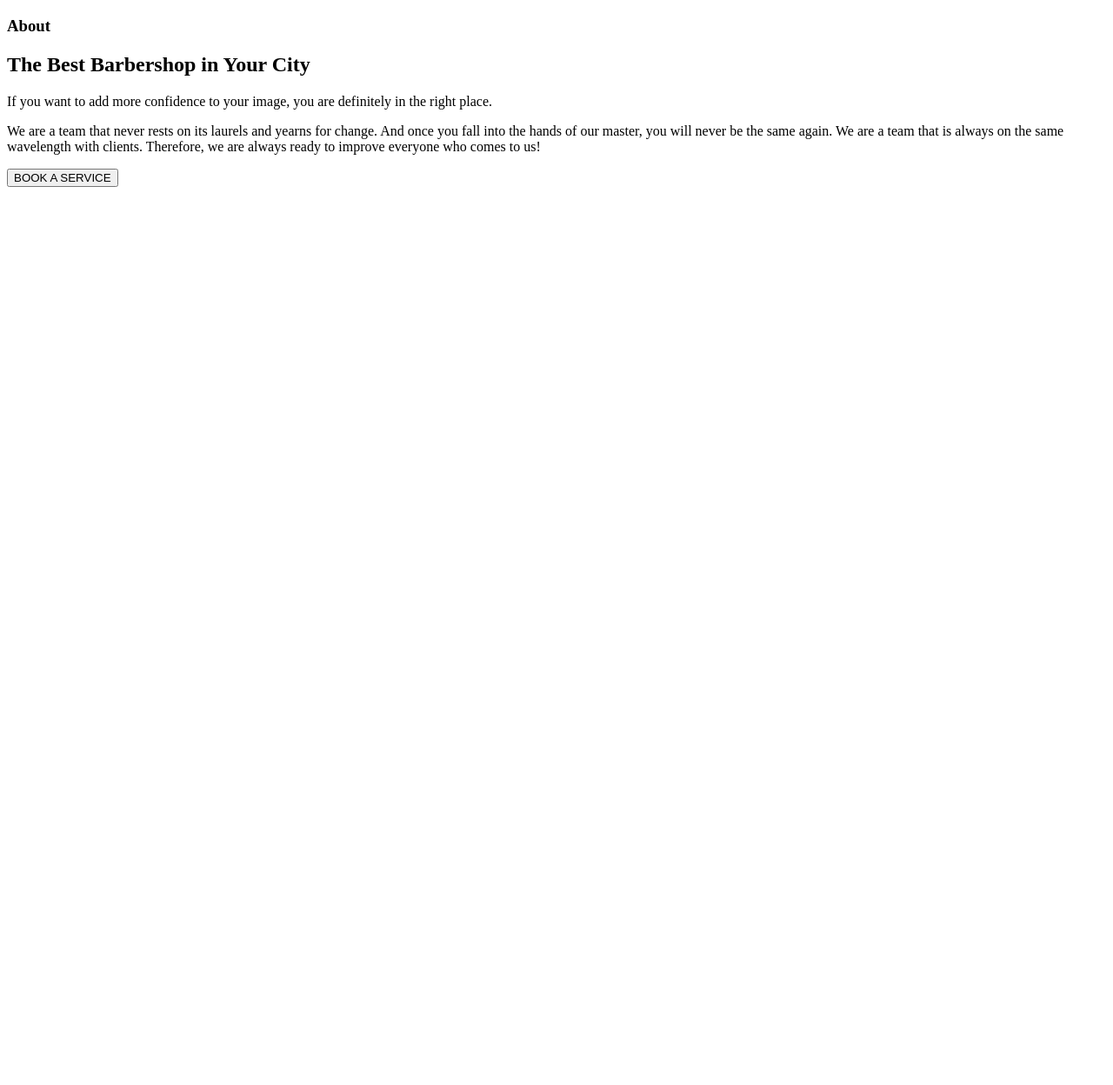
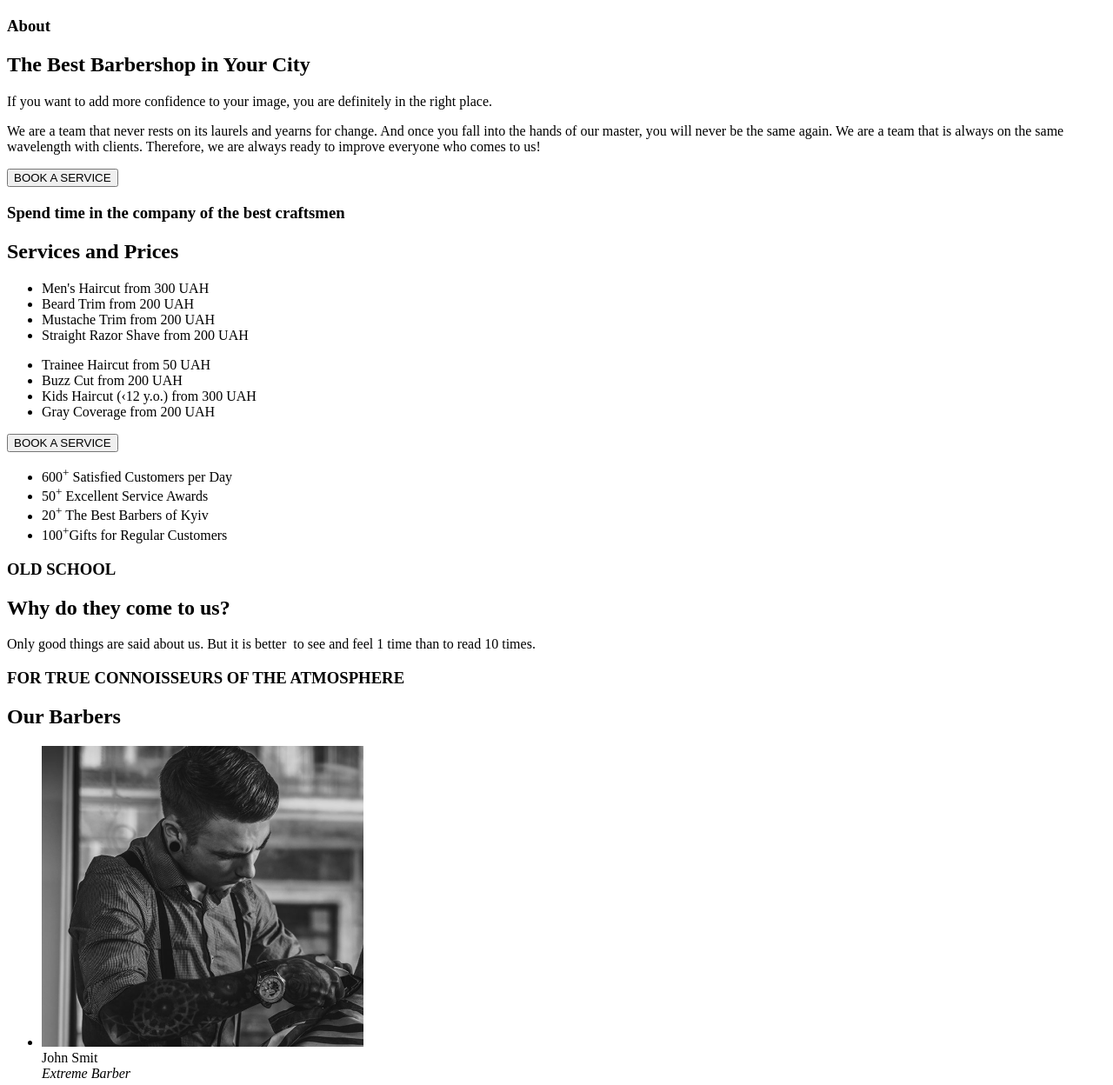
Before and after one commit to cornimbarbu/barbershop, a plain HTML site: page index.html in a window 1280 px wide. Shown: the part 904-2152 px from the top of the page at 87% size. Before the commit the page ends 1127 px from the top, so only its background shows below. Drawn offline with Linux system fonts and the light colour scheme.

Commit message:
Update barber repository

```diff
--- a/index.html
+++ b/index.html
@@ -67,6 +67,148 @@
         </p>
         <button>BOOK A SERVICE</button>
       </section>
+      <!-- Services and Prices -->
+      <section>
+        <h3>Spend time in the company of the best craftsmen</h3>
+        <h2>Services and Prices</h2>
+        <ul>
+          <li>
+            <span>Men's Haircut</span>
+            <span>from 300 UAH</span>
+          </li>
+          <li>
+            <span>Beard Trim</span>
+            <span>from 200 UAH</span>
+          </li>
+          <li>
+            <span>Mustache Trim</span>
+            <span>from 200 UAH</span>
+          </li>
+          <li>
+            <span>Straight Razor Shave</span>
+            <span>from 200 UAH</span>
+          </li>
+        </ul>
+        <ul>
+          <li>
+            <span>Trainee Haircut</span>
+            <span>from 50 UAH</span>
+          </li>
+          <li>
+            <span>Buzz Cut</span>
+            <span>from 200 UAH</span>
+          </li>
+          <li>
+            <span>Kids Haircut (&lsaquo;12 y.o.) </span>
+            <span>from 300 UAH</span>
+          </li>
+          <li>
+            <span>Gray Coverage</span>
+            <span>from 200 UAH</span>
+          </li>
+        </ul>
+        <button>BOOK A SERVICE</button>
+      </section>
+      <!--Old School-->
+      <section>
+        <ul>
+          <li>
+            <span>600</span><sup>+</sup>
+            <span>Satisfied Customers per Day</span>
+          </li>
+          <li>
+            <span>50</span><sup>+</sup> <span>Excellent Service Awards</span>
+          </li>
+          <li>
+            <span>20</span><sup>+</sup>
+            <span>The Best Barbers&#x2028;of Kyiv</span>
+          </li>
+          <li>
+            <span>100</span><sup>+</sup><span>Gifts for Regular Customers</span>
+          </li>
+        </ul>
+        <article>
+          <h3>OLD SCHOOL</h3>
+          <h2>Why do they come to us?</h2>
+          <p>
+            Only good things are said about us. But it is better &#x2028;to see
+            and feel 1 time than to read 10 times.
+          </p>
+        </article>
+      </section>
+
+      <!--Our Barbers-->
+      <section>
+        <h3>FOR TRUE CONNOISSEURS OF THE ATMOSPHERE</h3>
+        <h2>Our Barbers</h2>
+        <ul>
+          <li>
+            <img
+              src="./images/barber_john-smith.png"
+              alt="Barbierul John Smith"
+            />
+            <br />
+            John Smit <br />
+            <em>Extreme Barber</em>
+          </li>
+        </ul>
+        <ul>
+          <li>
+            <img
+              src="./images/barber_michele-doe.png"
+              alt="Barbierul Michele Doe"
+            />
+            <br />
+            Michele Doe <br />
+            <em>Extreme Barber</em>
+          </li>
+        </ul>
+        <ul>
+          <li>
+            <img
+              src="./images/barber_alan-black.png"
+              alt="Barbierul Alan Black"
+            />
+            <br />
+            Alan Black <br />
+            <em>Extreme Barber</em>
+          </li>
+        </ul>
+      </section>
+      <!--Motto-->
+      <section>
+        <h3>In Latin, "barba" means "beard"</h3>
+        <ul>
+          <!--TODO Adauga si celelate imagini-->
+          <li>
+            <img src="./images/motto_img1.png" alt="Frizer tunde" />
+          </li>
+        </ul>
+      </section>
+
+      <!--Contacts-->
+      <section>
+        <h2>Contacts</h2>
+        <address>
+          <span
+            ><img src="./images/map-pin.svg" /> Main Street, 7A Kyiv,
+            08132</span
+          >
+          <br />
+          <a href="tel:+380441111111"
+            ><img src="./images/phone.svg" />+38 044 111 11 11</a
+          >
+          <br />
+          <a href="mailto:barbershop@email.com">
+            <img src="./images/mail.svg" />barbershop@email.com</a
+          >
+        </address>
+        <div>working hours</div>
+        <p>
+          Daily from <time datetime="9:00AM">9:00 AM </time> till
+          <time datetime="22:00PM">22:00 PM </time>
+        </p>
+      </section>
     </main>
   </body>
 </html>
```
Also changed, not shown: images/barber_alan-black.png (added), images/barber_john-smith.png (added), images/barber_michele-doe.png (added), images/mail.svg (added), images/map-pin.svg (added), images/motto_img1.png (added), images/phone.svg (added).
